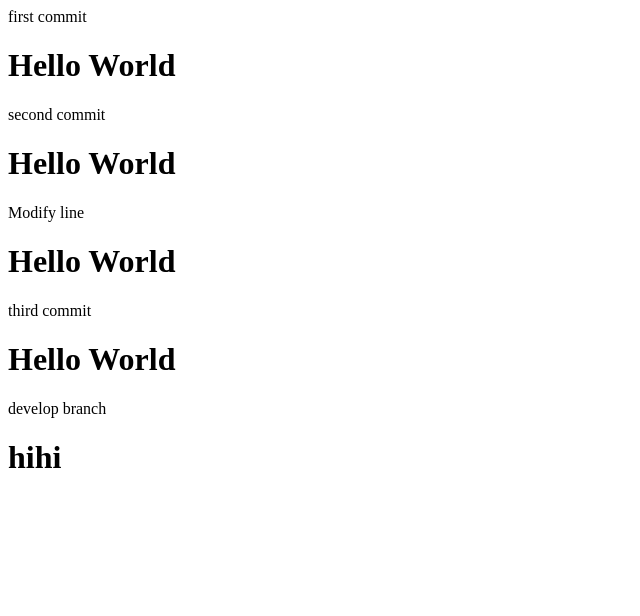
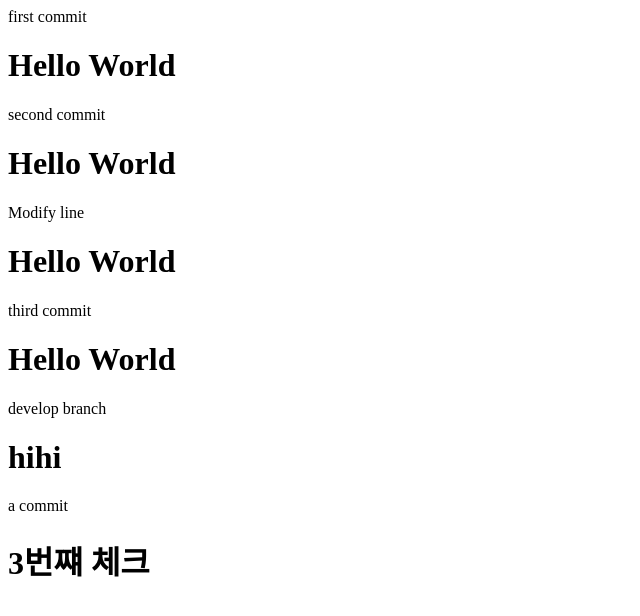
Before and after one commit to eum0070/HelloWorld1, a plain HTML site: page index.html in a window 1280 px wide. Shown: the whole page, without its empty margins (0-640 px from the left). Drawn offline with Linux system fonts and the light colour scheme.

Commit message:
a commit

```diff
--- a/index.html
+++ b/index.html
@@ -20,5 +20,7 @@
         develop branch
         <h1>hihi</h1>
 
+        a commit
+        <h1>3번쨰 체크</h1>
     </body>
 </html>
```
